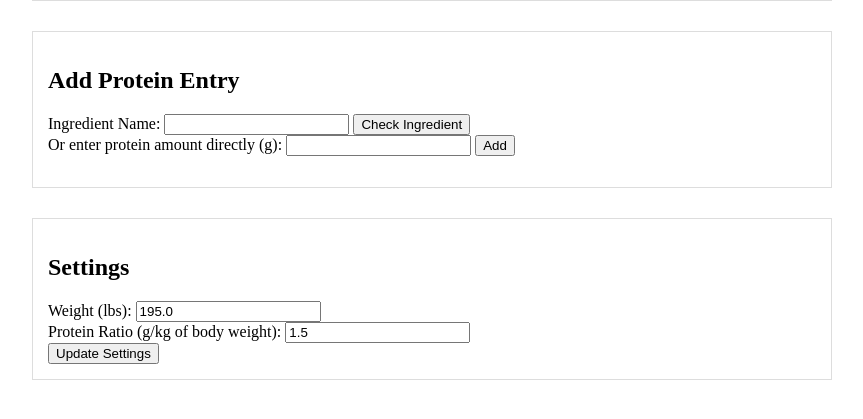
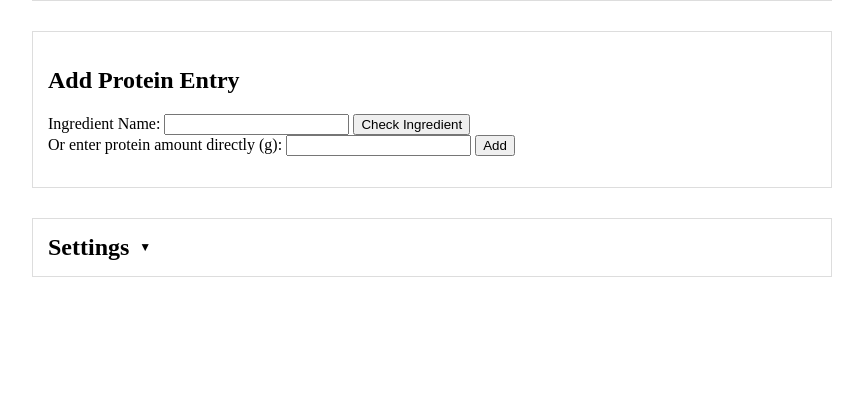
Before and after one commit to brunny-eth/fitness_tracker, a Flask app: page / in a window 1280 px wide. Shown: the part 340-759 px from the top of the page, without its empty margins (208-1071 px from the left). Run offline with Flask 3, Linux system fonts and the light colour scheme; data comes from the database, SQL or seed files in the repository; data that the repository does not hold is empty.

Commit message:
added a toggle for settings

```diff
--- a/app.py
+++ b/app.py
@@ -122,6 +122,13 @@ def log_workout():
     db.session.commit()
     return jsonify({"message": "Workout logged successfully"}), 201
 
+@app.route('/delete_workout/<int:workout_id>', methods=['POST'])
+def delete_workout(workout_id):
+    workout = Workout.query.get_or_404(workout_id)
+    db.session.delete(workout)
+    db.session.commit()
+    return jsonify({"message": "Workout deleted successfully"}), 200
+
 if __name__ == '__main__':
     with app.app_context():
         db.create_all()
--- a/templates/nutrition.html
+++ b/templates/nutrition.html
@@ -27,7 +27,10 @@
 </div>
 
 <div class="section">
-    <h2>Settings</h2>
+    <div class="section-header" onclick="toggleSettings()">
+        <h2>Settings <span id="settings-arrow">▼</span></h2>
+    </div>
+    <div id="settings-content" class="settings-content">
         <form id="settingsForm">
             <div>
                 <label for="weight">Weight (lbs):</label>
@@ -40,6 +43,40 @@
             <button type="button" onclick="updateSettings()">Update Settings</button>
         </form>
     </div>
+</div>
+
+<style>
+.section-header {
+    cursor: pointer;
+    user-select: none;
+}
+
+.section-header h2 {
+    display: flex;
+    align-items: center;
+    gap: 10px;
+    margin: 0;
+}
+
+#settings-arrow {
+    font-size: 12px;
+    transition: transform 0.3s ease;
+}
+
+.settings-content {
+    max-height: 0;
+    overflow: hidden;
+    transition: max-height 0.3s ease;
+}
+
+.settings-content.expanded {
+    max-height: 500px;
+}
+
+.section-header:hover {
+    background-color: #f9f9f9;
+}
+</style>
 
 <script>
 function checkIngredient() {
@@ -101,5 +138,12 @@
         }
     });
 }
+
+function toggleSettings() {
+    const content = document.getElementById('settings-content');
+    const arrow = document.getElementById('settings-arrow');
+    content.classList.toggle('expanded');
+    arrow.style.transform = content.classList.contains('expanded') ? 'rotate(180deg)' : 'rotate(0deg)';
+}
 </script>
 {% endblock %}
```
Also changed, not shown: templates/workouts.html (+36 -0 lines). Lines whose indentation alone changed are shown as unchanged.
